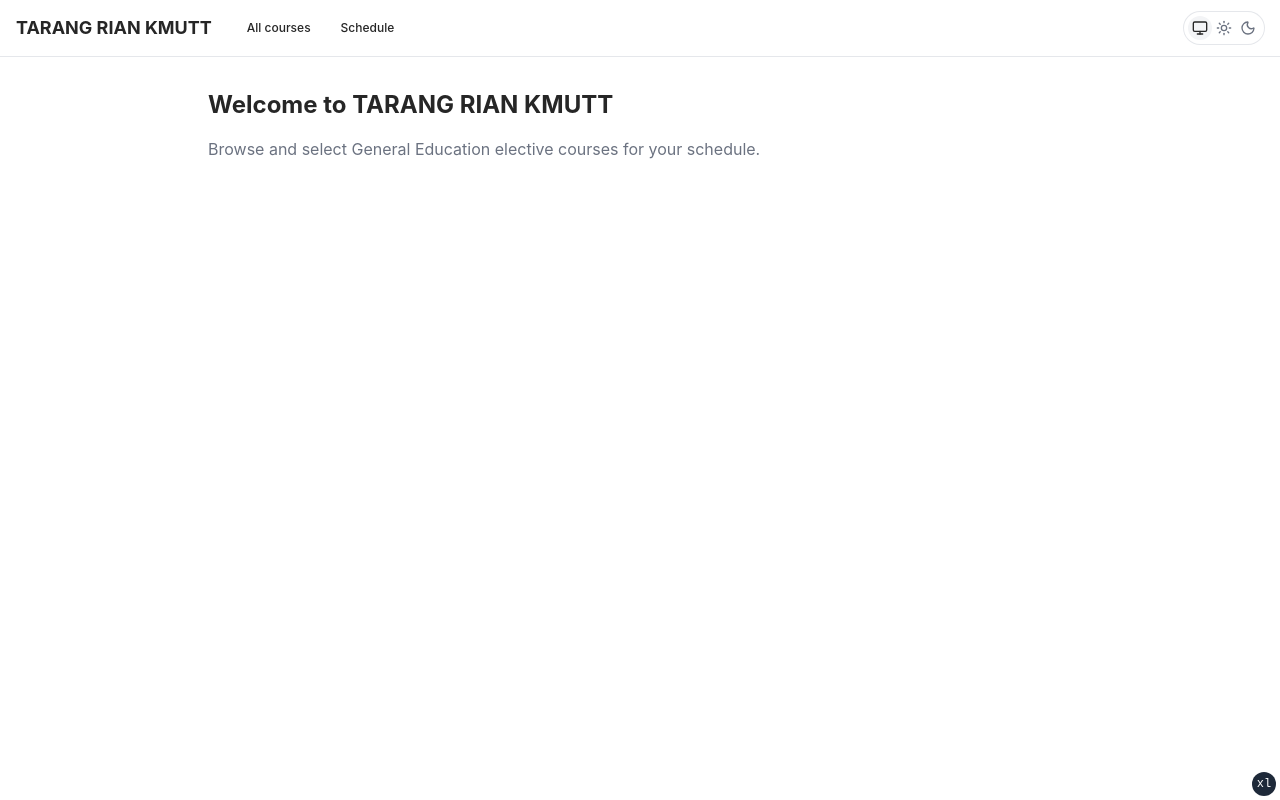
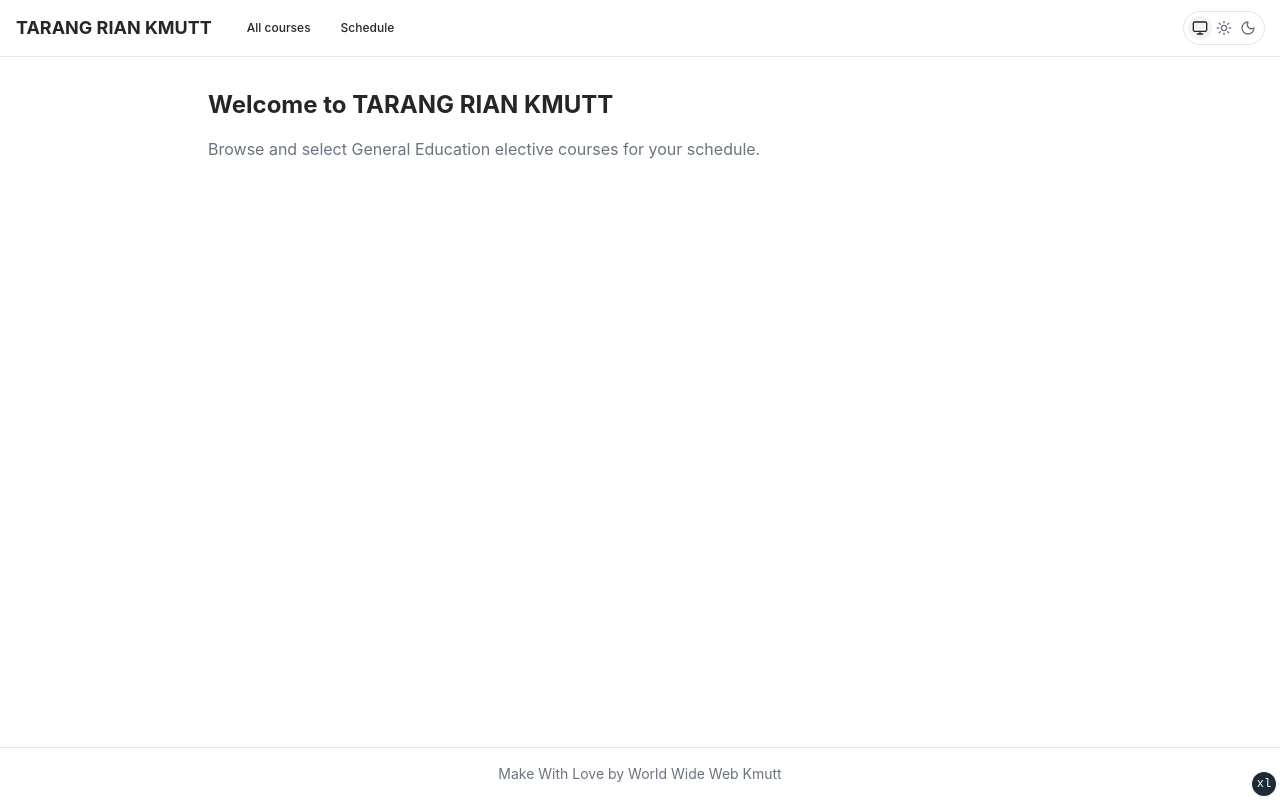
Before and after one commit to work-wide-web-kmutt/tarang-rian, a React (Vite) app in the folder apps/web/: page / in a window 1280 px wide. Built offline with nearby package versions, Linux system fonts and the light colour scheme; what @content-collections/core would draw is missing.

Commit message:
feat: add footer component and integrate into root layout

```diff
--- /dev/null
+++ b/apps/web/src/components/footer.tsx
@@ -0,0 +1,11 @@
+export function Footer() {
+  return (
+    <footer className="border-t bg-background">
+      <div className="container mx-auto max-w-7xl px-4 py-4">
+        <p className="text-center text-muted-foreground text-sm">
+          Make With Love by World Wide Web Kmutt
+        </p>
+      </div>
+    </footer>
+  );
+}
--- a/apps/web/src/routes/__root.tsx
+++ b/apps/web/src/routes/__root.tsx
@@ -8,6 +8,7 @@ import { ThemeProvider } from "@/components/theme-provider";
 
 import "../index.css";
 import { BreakpointIndicator } from "@/components/breakpoint-indicator";
+import { Footer } from "@/components/footer";
 import { Header } from "@/components/header";
 
 // biome-ignore lint/suspicious/noEmptyInterface: TanStack Start genereted
@@ -45,9 +46,10 @@ function RootComponent() {
         enableSystem
         storageKey="vite-ui-theme"
       >
-        <div className="grid h-svh grid-rows-[auto_1fr] overflow-x-hidden">
+        <div className="grid h-svh grid-rows-[auto_1fr_auto] overflow-x-hidden">
           <Header />
           <Outlet />
+          <Footer />
         </div>
       </ThemeProvider>
       {import.meta.env.DEV && <TanStackRouterDevtools position="bottom-left" />}
```
